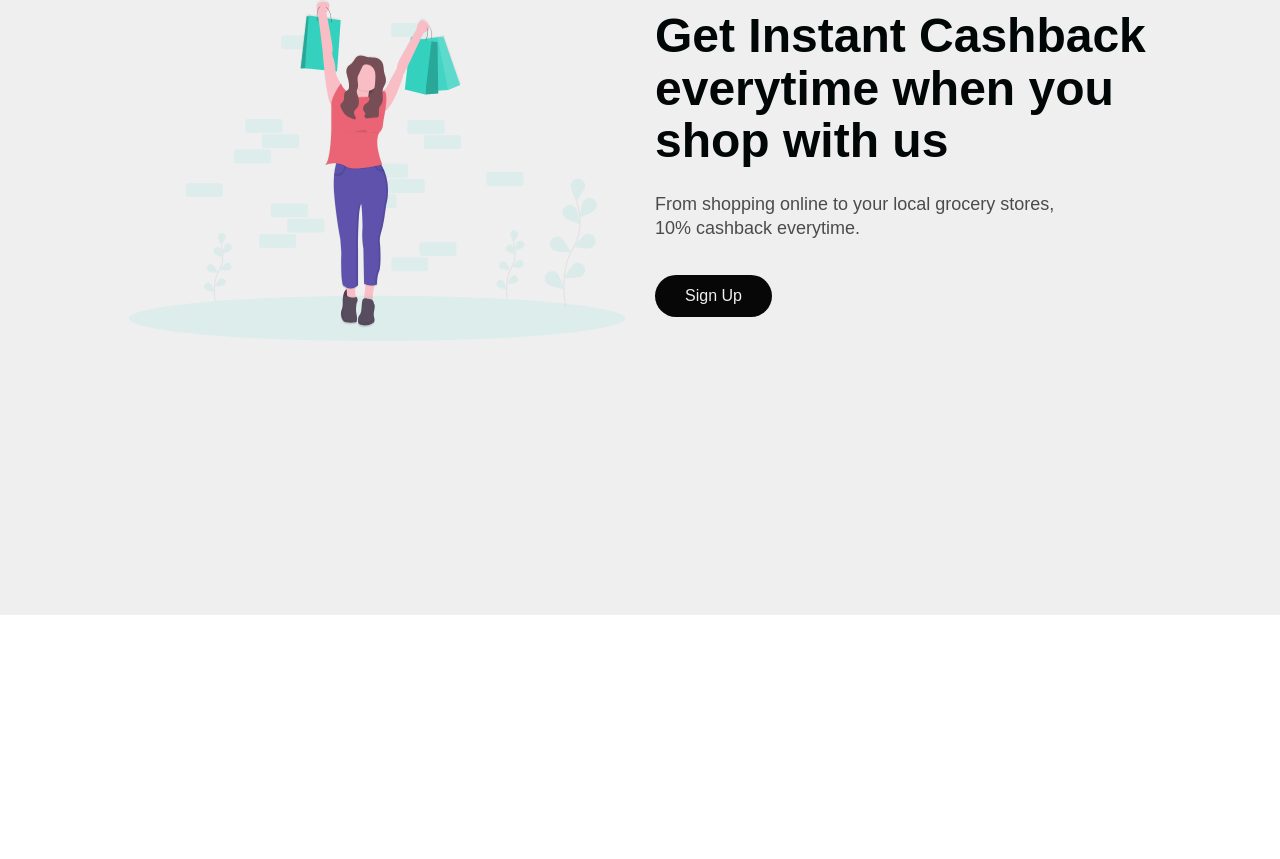
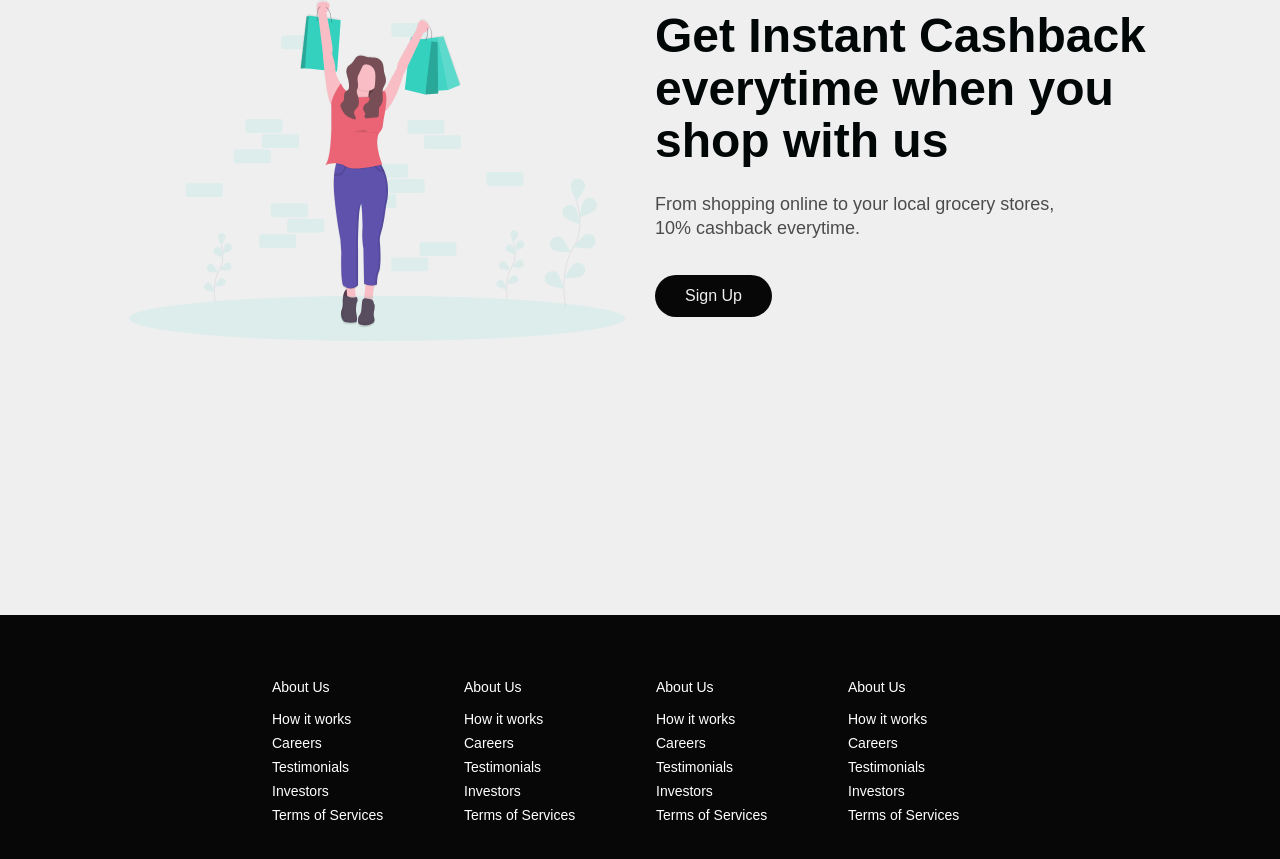
Before and after one commit to arpitnath/react_app, a React (Create React App) app in the folder client/: page / in a window 1280 px wide. Shown: the part 4325-5184 px from the top of the page. Before the commit the page ends 4940 px from the top, so only its background shows below. Built offline with nearby package versions, Linux system fonts and the light colour scheme.

Commit message:
footer component

```diff
--- /dev/null
+++ b/client/src/components/Footer.js
@@ -0,0 +1,66 @@
+import React from "react";
+import {
+  FooterContainer,
+  FooterLinkContainer,
+  FooterWrap,
+  FooterLinkItems,
+  FooterLinkTitle,
+  FooterLink,
+  FooterLinkWrapper,
+} from "../components/styleSheet";
+
+const Footer = () => {
+  return (
+    <FooterContainer>
+      <FooterWrap>
+        <FooterLinkContainer>
+          <FooterLinkWrapper>
+            <FooterLinkItems>
+              <FooterLinkTitle>About Us</FooterLinkTitle>
+
+              <FooterLink to="/signin">How it works</FooterLink>
+              <FooterLink to="/signin">Careers</FooterLink>
+              <FooterLink to="/signin">Testimonials</FooterLink>
+              <FooterLink to="/signin">Investors</FooterLink>
+              <FooterLink to="/signin">Terms of Services</FooterLink>
+            </FooterLinkItems>
+
+            <FooterLinkItems>
+              <FooterLinkTitle>About Us</FooterLinkTitle>
+
+              <FooterLink to="/signin">How it works</FooterLink>
+              <FooterLink to="/signin">Careers</FooterLink>
+              <FooterLink to="/signin">Testimonials</FooterLink>
+              <FooterLink to="/signin">Investors</FooterLink>
+              <FooterLink to="/signin">Terms of Services</FooterLink>
+            </FooterLinkItems>
+          </FooterLinkWrapper>
+
+          <FooterLinkWrapper>
+            <FooterLinkItems>
+              <FooterLinkTitle>About Us</FooterLinkTitle>
+
+              <FooterLink to="/signin">How it works</FooterLink>
+              <FooterLink to="/signin">Careers</FooterLink>
+              <FooterLink to="/signin">Testimonials</FooterLink>
+              <FooterLink to="/signin">Investors</FooterLink>
+              <FooterLink to="/signin">Terms of Services</FooterLink>
+            </FooterLinkItems>
+
+            <FooterLinkItems>
+              <FooterLinkTitle>About Us</FooterLinkTitle>
+
+              <FooterLink to="/signin">How it works</FooterLink>
+              <FooterLink to="/signin">Careers</FooterLink>
+              <FooterLink to="/signin">Testimonials</FooterLink>
+              <FooterLink to="/signin">Investors</FooterLink>
+              <FooterLink to="/signin">Terms of Services</FooterLink>
+            </FooterLinkItems>
+          </FooterLinkWrapper>
+        </FooterLinkContainer>
+      </FooterWrap>
+    </FooterContainer>
+  );
+};
+
+export default Footer;
--- a/client/src/components/styleSheet.js
+++ b/client/src/components/styleSheet.js
@@ -517,3 +517,71 @@ export const ServicesH2 = styled.h2`
     text-align: left;
   }
 `;
+
+/*
+    FOOTER COMPONENET
+*/
+
+export const FooterContainer = styled.div`
+  background-color: #070707;
+`;
+export const FooterWrap = styled.div`
+  padding: 48px 24px;
+  display: flex;
+  flex-direction: column;
+  justify-content: center;
+  align-items: center;
+  max-width: 1100px;
+  margin: 0 auto;
+`;
+
+export const FooterLinkContainer = styled.div`
+  display: flex;
+  justify-content: center;
+
+  @media screen and (max-width: 820px) {
+    padding-top: 32px;
+  }
+`;
+
+export const FooterLinkWrapper = styled.div`
+  display: flex;
+
+  @media screen and (max-width: 820px) {
+    flex-direction: column;
+  }
+`;
+
+export const FooterLinkItems = styled.div`
+  display: flex;
+  flex-direction: column;
+  align-items: flex-start;
+  margin: 16px;
+  text-align: left;
+  width: 160px;
+  box-sizing: border-box;
+  color: #fff;
+
+  @media screen and (max-width: 820px) {
+    margin: 0;
+    padding: 10px;
+    width: 100%;
+  }
+`;
+
+export const FooterLinkTitle = styled.div`
+  font-size: 14px;
+  margin-bottom: 16px;
+`;
+
+export const FooterLink = styled(LinkR)`
+  color: #fff;
+  text-decoration: none;
+  margin-bottom: 0.5rem;
+  font-size: 14px;
+
+  &:hover {
+    color: #34d1bf;
+    transition: 0.3s ease-out;
+  }
+`;
--- a/client/src/pages/Home.js
+++ b/client/src/pages/Home.js
@@ -5,6 +5,7 @@ import HeroSection from "../components/HeroSection";
 import InfoSection from "../components/InfoSection";
 import { homeObjFour, homeObjOne, homeObjThree, homeObjTwo } from "../data";
 import Services from "../components/Services";
+import Footer from "../components/Footer";
 
 const Home = () => {
   const [isOpen, setIsOpen] = useState(false);
@@ -24,6 +25,7 @@ const Home = () => {
       <InfoSection {...homeObjThree} />
       <Services />
       <InfoSection {...homeObjFour} />
+      <Footer />
     </div>
   );
 };
```
